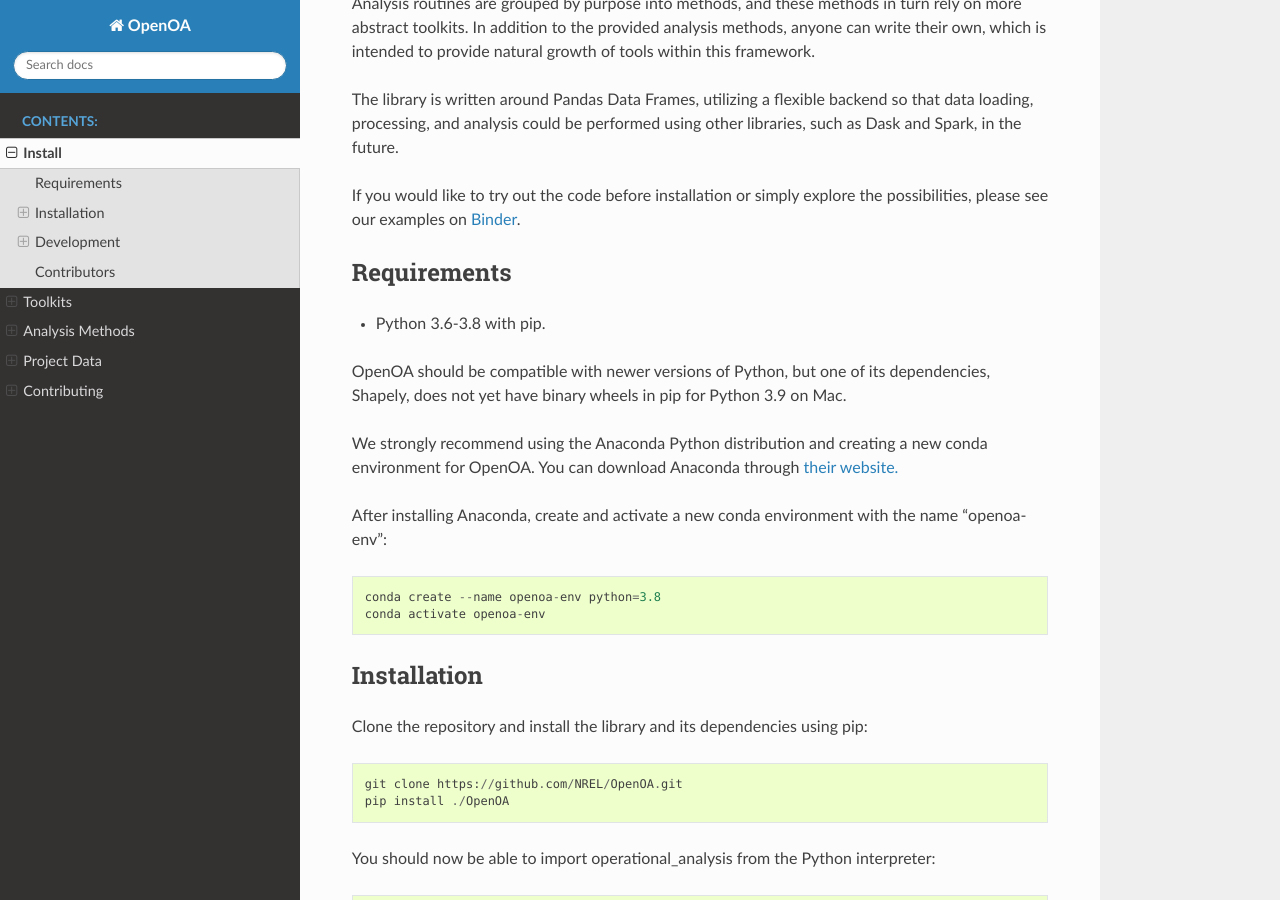
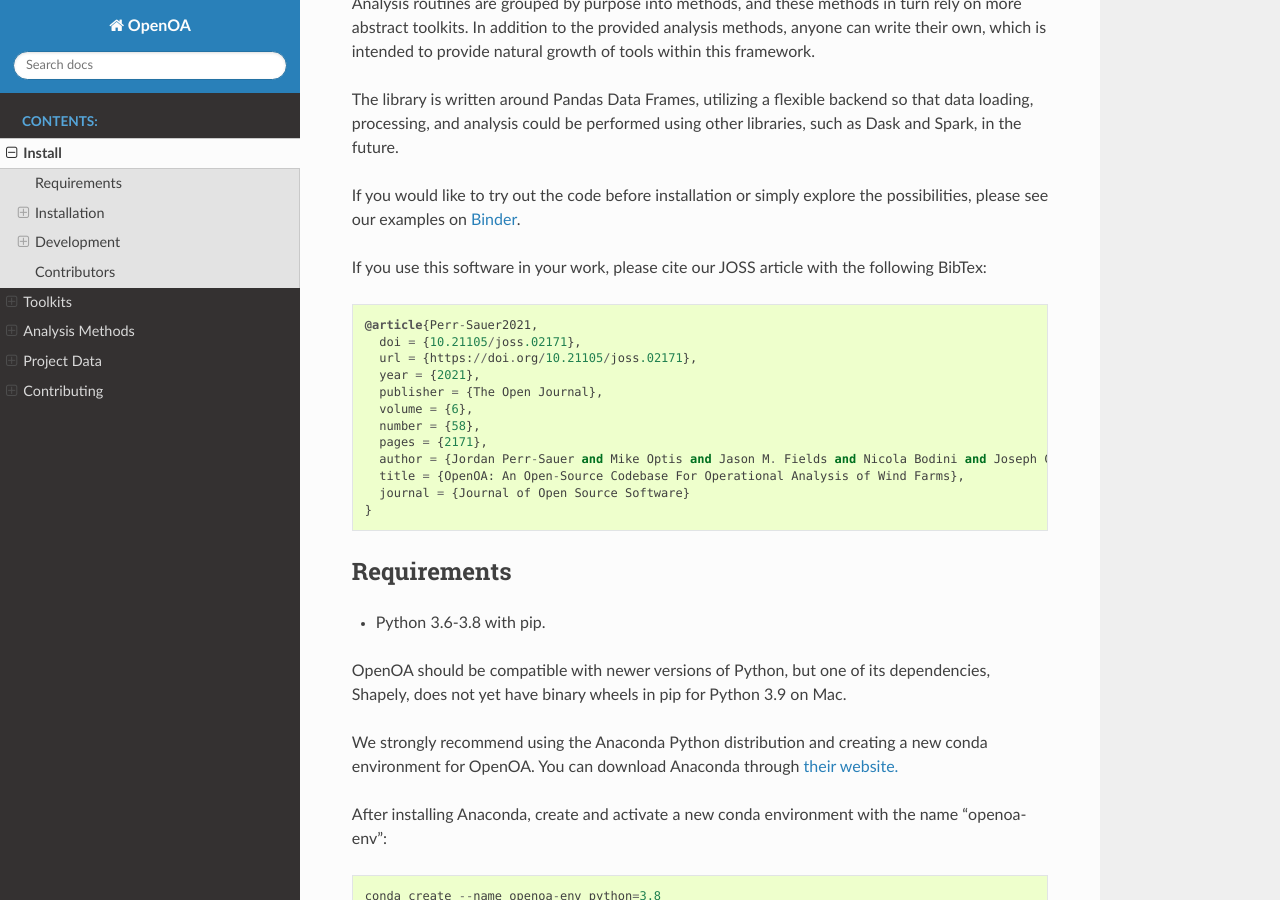
Before and after one commit to NREL/OpenOA, a Sphinx documentation site: the page built from sphinx/install.rst, in a window 1280 px wide and 900 px high, scrolled down 930 px. Built offline with Sphinx 7.4.7 and the Read the Docs theme 2.0.0, drawn with Linux system fonts in a browser that asks for light colours; pages that are not in the unit, such as notebooks, are missing from menus; the version number could not be read and is left out.

````diff
--- a/readme.md
+++ b/readme.md
@@ -23,6 +23,23 @@ so that data loading, processing, and analysis could be performed using other li
 such as Dask and Spark, in the future.
 
 If you would like to try out the code before installation or simply explore the possibilities, please see our examples on [Binder](https://mybinder.org/v2/gh/NREL/OpenOA/main?filepath=examples).
+
+If you use this software in your work, please cite our JOSS article with the following BibTex:
+
+```
+@article{Perr-Sauer2021,
+  doi = {10.21105/joss.02171},
+  url = {https://doi.org/10.21105/joss.02171},
+  year = {2021},
+  publisher = {The Open Journal},
+  volume = {6},
+  number = {58},
+  pages = {2171},
+  author = {Jordan Perr-Sauer and Mike Optis and Jason M. Fields and Nicola Bodini and Joseph C.y. Lee and Austin Todd and Eric Simley and Robert Hammond and Caleb Phillips and Monte Lunacek and Travis Kemper and Lindy Williams and Anna Craig and Nathan Agarwal and Shawn Sheng and John Meissner},
+  title = {OpenOA: An Open-Source Codebase For Operational Analysis of Wind Farms},
+  journal = {Journal of Open Source Software}
+}
+```
 
 ### Requirements
 
````
Also changed, not shown: sphinx/index.rst (+41 -0 lines), 1 other file.
